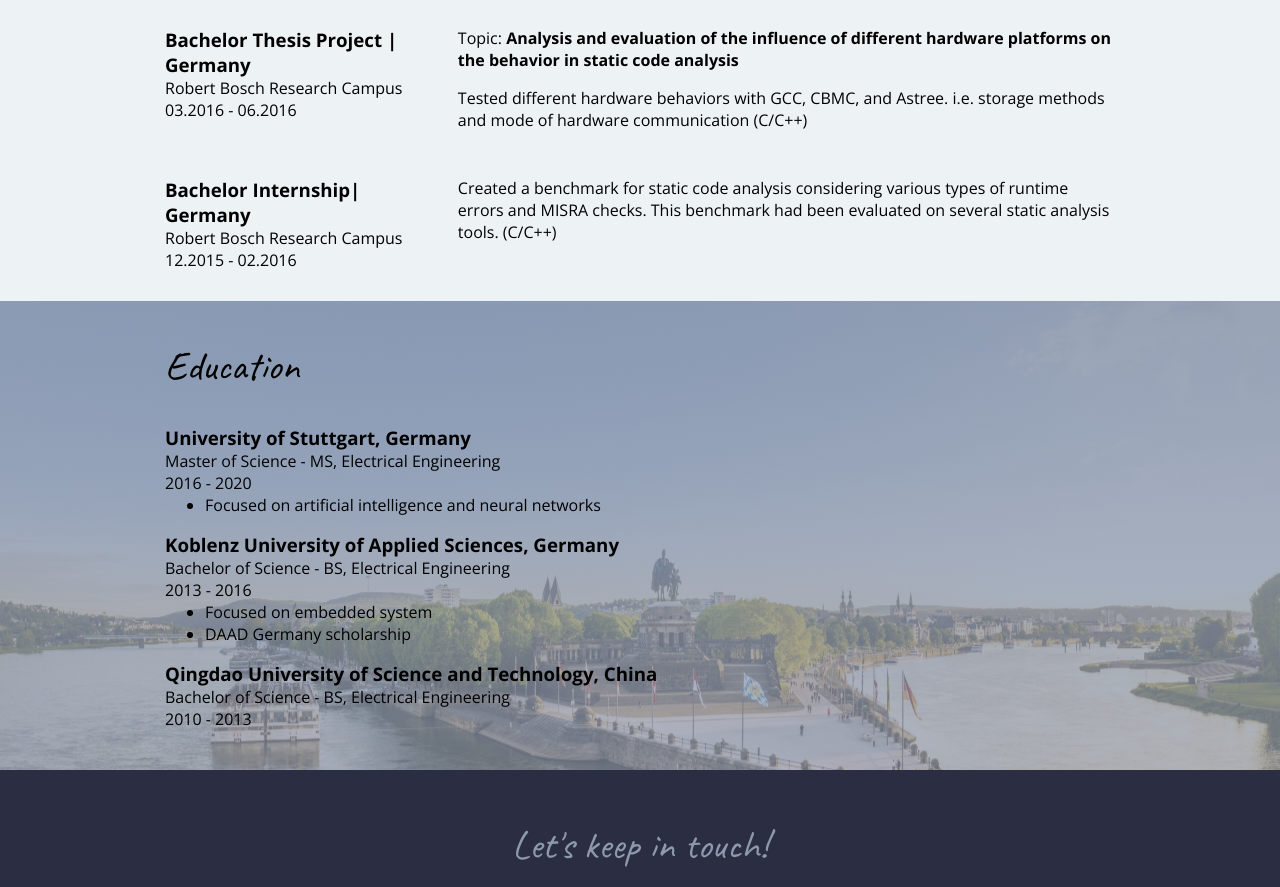
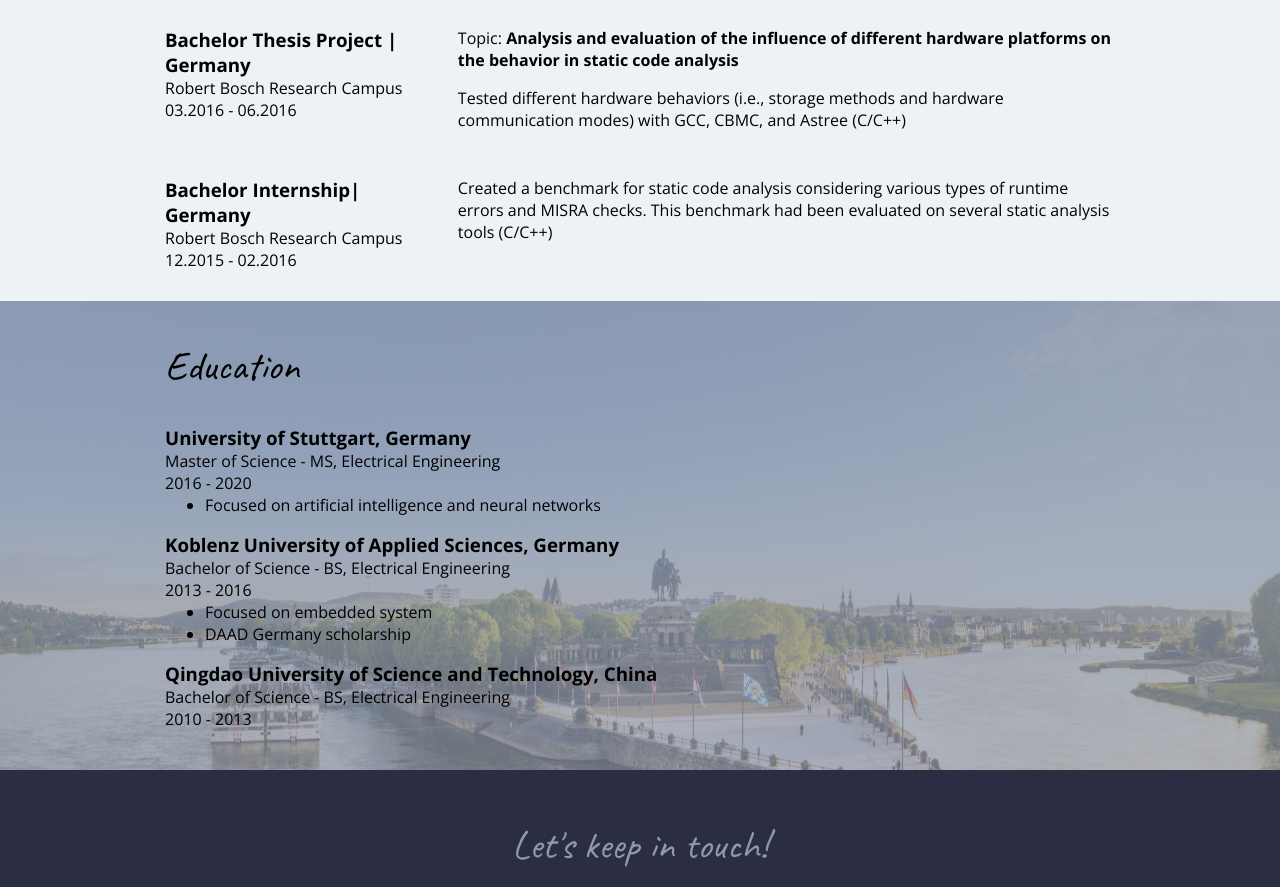
Before and after one commit to g277321/zhaopeng.github.io, a plain HTML site: page index.html in a window 1280 px wide. Shown: the part 1426-2313 px from the top of the page. Drawn offline with nearby package versions, Linux system fonts and the light colour scheme.

Commit message:
chuhui fixed

```diff
--- a/index.html
+++ b/index.html
@@ -131,8 +131,8 @@
                          <div class="job-description">
                             <p>Topic: <strong>Analysis and evaluation of the influence of different hardware
                                 platforms on the behavior in static code analysis</strong> </p>
-                            <p>Tested different hardware behaviors with GCC, CBMC, and Astree.
-                                i.e. storage methods and mode of hardware communication (C/C++)</p>
+                            <p>Tested different hardware behaviors (i.e., storage methods and hardware communication modes) with GCC, CBMC, and Astree
+                                (C/C++)</p>
                          </div>
                     </div>
                     <!------------------------------job 7------------------------------>
@@ -145,7 +145,7 @@
                          <div class="job-description">
                             <p>Created a benchmark for static code analysis
                                 considering various types of runtime errors and MISRA checks.
-                                This benchmark had been evaluated on several static analysis tools. (C/C++)</p>
+                                This benchmark had been evaluated on several static analysis tools (C/C++)</p>
                          </div>
                     </div>
             </div>
```
